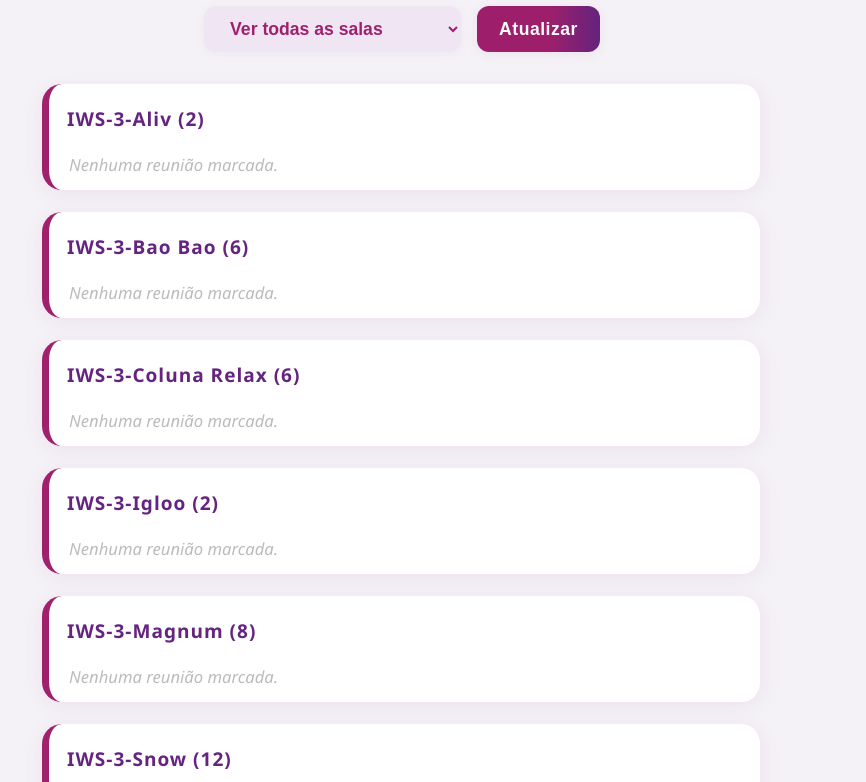
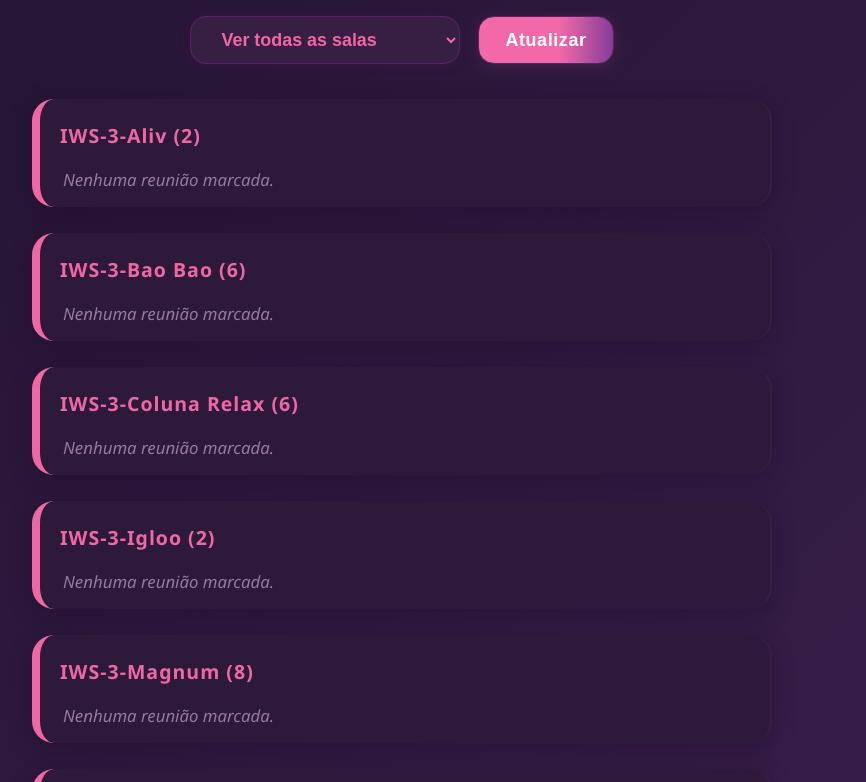
Before and after one commit to gustavohc12/IWS-Salas, a plain HTML site: page index.html in a window 1280 px wide. Shown: the part 102-884 px from the top of the page, without its empty margins (238-1104 px from the left). Drawn offline with Linux system fonts and the light colour scheme; no server answers.

Commit message:
Update style.css

```diff
--- a/style.css
+++ b/style.css
@@ -1,132 +1,135 @@
 body {
   font-family: 'Segoe UI', Arial, sans-serif;
   margin: 0;
-  background: #F4F2F7;
-  color: #332344;
+  background: linear-gradient(135deg, #221330 0%, #3D2150 100%);
+  color: #F9ECFF;
   min-height: 100vh;
   display: flex;
   flex-direction: column;
   justify-content: flex-start;
+  transition: background 0.5s;
 }
 
 h1 {
   text-align: center;
-  color: #A0206D;
+  color: #F067A6;
   font-weight: 700;
   letter-spacing: 1px;
-  margin: 32px 0 18px 0;
-  font-size: 2.1rem;
+  margin: 38px 0 20px 0;
+  font-size: 2.2rem;
+  text-shadow: 0 2px 10px #33092a44;
 }
 
 .controls {
   display: flex;
   justify-content: center;
-  gap: 16px;
-  margin: 12px 0 32px 0;
+  gap: 18px;
+  margin: 12px 0 35px 0;
 }
 
 select, button {
-  padding: 12px 22px;
-  border-radius: 12px;
-  font-size: 1.1rem;
+  padding: 12px 26px;
+  border-radius: 16px;
+  font-size: 1.12rem;
   border: none;
-  background: #EFE5F3;
-  color: #A0206D;
+  background: #371F43;
+  color: #F067A6;
   font-weight: 600;
   outline: none;
-  transition: box-shadow .15s, background .15s, color .15s;
-  box-shadow: 0 2px 12px rgba(160,32,109,0.05);
+  transition: box-shadow .18s, background .17s, color .17s;
+  box-shadow: 0 2px 14px #A0206D15;
+  border: 1.5px solid #5B2267;
 }
 
 button {
-  background: linear-gradient(90deg, #A0206D 60%, #652480 100%);
+  background: linear-gradient(90deg, #F067A6 60%, #843C96 100%);
   color: #fff;
   font-weight: 700;
-  letter-spacing: 0.5px;
-  border: none;
-  filter: brightness(0.98);
-  box-shadow: 0 2px 12px #A0206D15;
+  letter-spacing: 0.6px;
+  filter: brightness(1.01);
+  box-shadow: 0 3px 16px #F067A621;
 }
 button:hover, button:focus {
-  filter: brightness(1);
-  background: linear-gradient(90deg, #C31E6D 60%, #653B80 100%);
-  box-shadow: 0 4px 18px #A0206D1b;
+  filter: brightness(1.07);
+  background: linear-gradient(90deg, #FF62C4 60%, #A0206D 100%);
+  box-shadow: 0 6px 20px #A0206D22;
 }
 
 select:focus, button:focus {
-  box-shadow: 0 0 0 2px #A0206D44;
+  box-shadow: 0 0 0 3px #F067A633;
 }
 
 #salasContainer {
   flex: 1;
   width: 100%;
-  max-width: 720px;
+  max-width: 740px;
   margin: 0 auto;
-  padding: 0 10px 30px 10px;
+  padding: 0 12px 36px 12px;
 }
 
 .sala {
-  background: #FFF;
-  padding: 22px 18px 14px 18px;
-  margin-bottom: 22px;
-  border-radius: 20px;
-  box-shadow: 0 4px 20px 0 rgba(160,32,109,0.08);
-  border-left: 7px solid #A0206D;
-  border-right: 2px solid #F4E8F7;
+  background: #2E1A3Aee;
+  padding: 23px 20px 16px 20px;
+  margin-bottom: 26px;
+  border-radius: 22px;
+  box-shadow: 0 6px 22px 0 #1e072860;
+  border-left: 8px solid #F067A6;
+  border-right: 2px solid #371F43;
   transition: box-shadow .2s, border-color .2s;
   position: relative;
 }
 
 .sala:hover {
-  border-left: 7px solid #652480;
-  box-shadow: 0 6px 32px 0 rgba(101,36,128,0.19);
+  border-left: 8px solid #A0206D;
+  box-shadow: 0 8px 34px 0 #5B226726;
 }
 
 .sala h2 {
   margin: 0 0 13px 0;
-  font-size: 1.19rem;
-  color: #652480;
+  font-size: 1.22rem;
+  color: #F067A6;
   font-weight: 700;
   letter-spacing: 1px;
 }
 
 .reuniao {
-  background: #F9F3FC;
-  padding: 11px 13px;
+  background: #3E2150;
+  padding: 13px 15px;
   margin: 8px 0;
-  border-radius: 10px;
-  font-size: 1.05rem;
+  border-radius: 12px;
+  font-size: 1.06rem;
   display: flex;
   flex-direction: column;
   gap: 3px;
-  border-left: 3.5px solid #A0206D88;
-  box-shadow: 0 1px 7px #A0206D10;
+  border-left: 4px solid #F067A688;
+  box-shadow: 0 2px 10px #A0206D18;
 }
 
 .hora {
   font-weight: 700;
-  color: #A0206D;
-  font-size: 1.15em;
+  color: #FF62C4;
+  font-size: 1.17em;
   letter-spacing: 0.2px;
 }
 
 .sem-reuniao {
-  color: #bbb;
+  color: #967A9F;
   font-style: italic;
-  font-size: 1.04rem;
-  padding: 8px 0 0 2px;
+  font-size: 1.05rem;
+  padding: 6px 0 0 3px;
 }
 
 footer {
   background: none;
   text-align: center;
   font-size: 1em;
-  color: #652480;
-  padding: 18px 10px 10px 10px;
+  color: #B47AC6;
+  padding: 19px 10px 12px 10px;
   margin-top: auto;
   font-weight: 600;
   letter-spacing: 0.5px;
-  border-top: 1px solid #F4E8F7;
+  border-top: 2px solid #3E2150;
+  opacity: 0.85;
 }
 
 @media (max-width: 700px) {
@@ -138,7 +141,6 @@ footer {
   .controls { flex-direction: column; gap: 8px; }
 }
 
-/* Para garantir look customizado mesmo em Elementor, use este reforço se precisar: */
 .calendar-widget,
 .calendar-widget * {
   font-family: 'Segoe UI', Arial, sans-serif !important;
```
